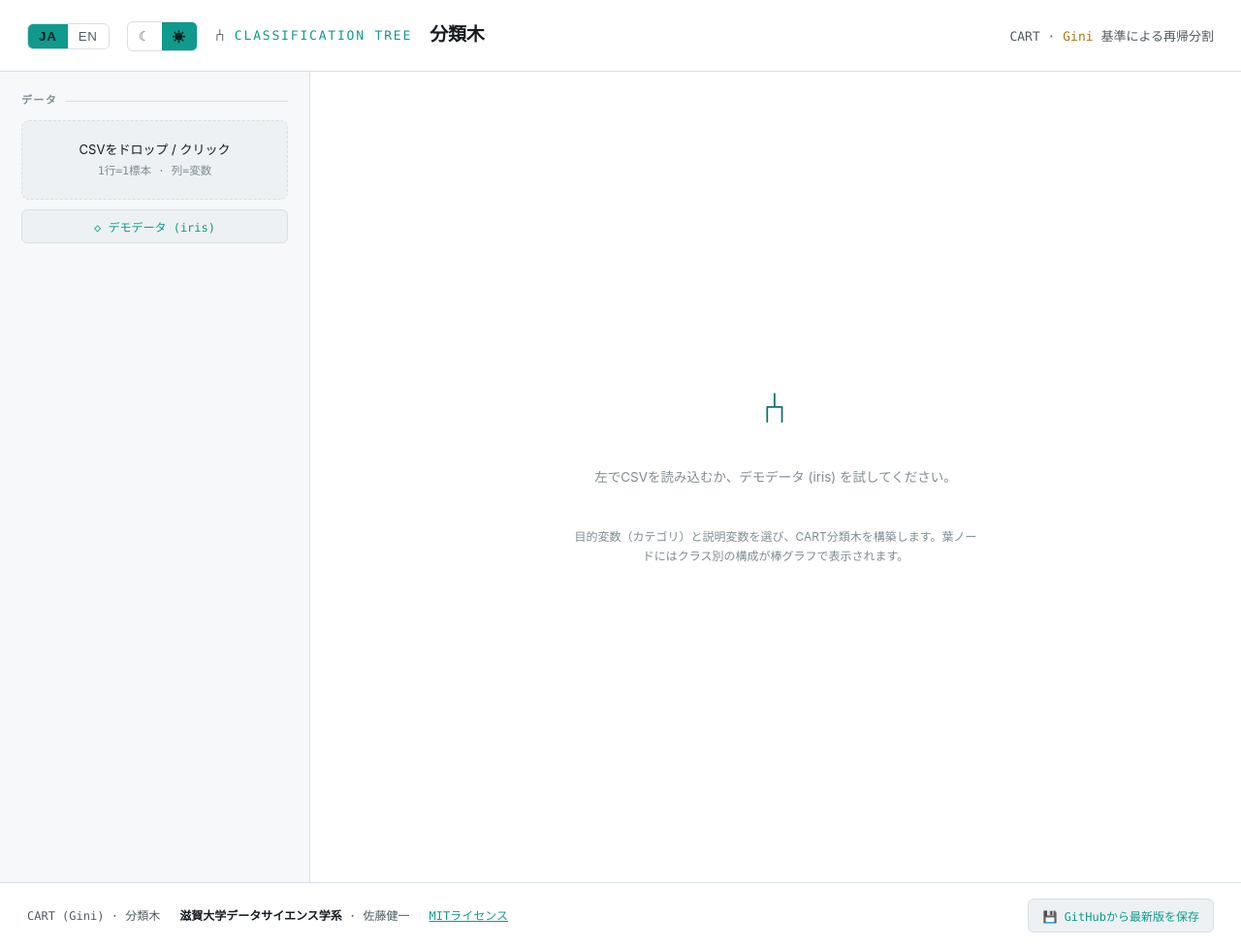
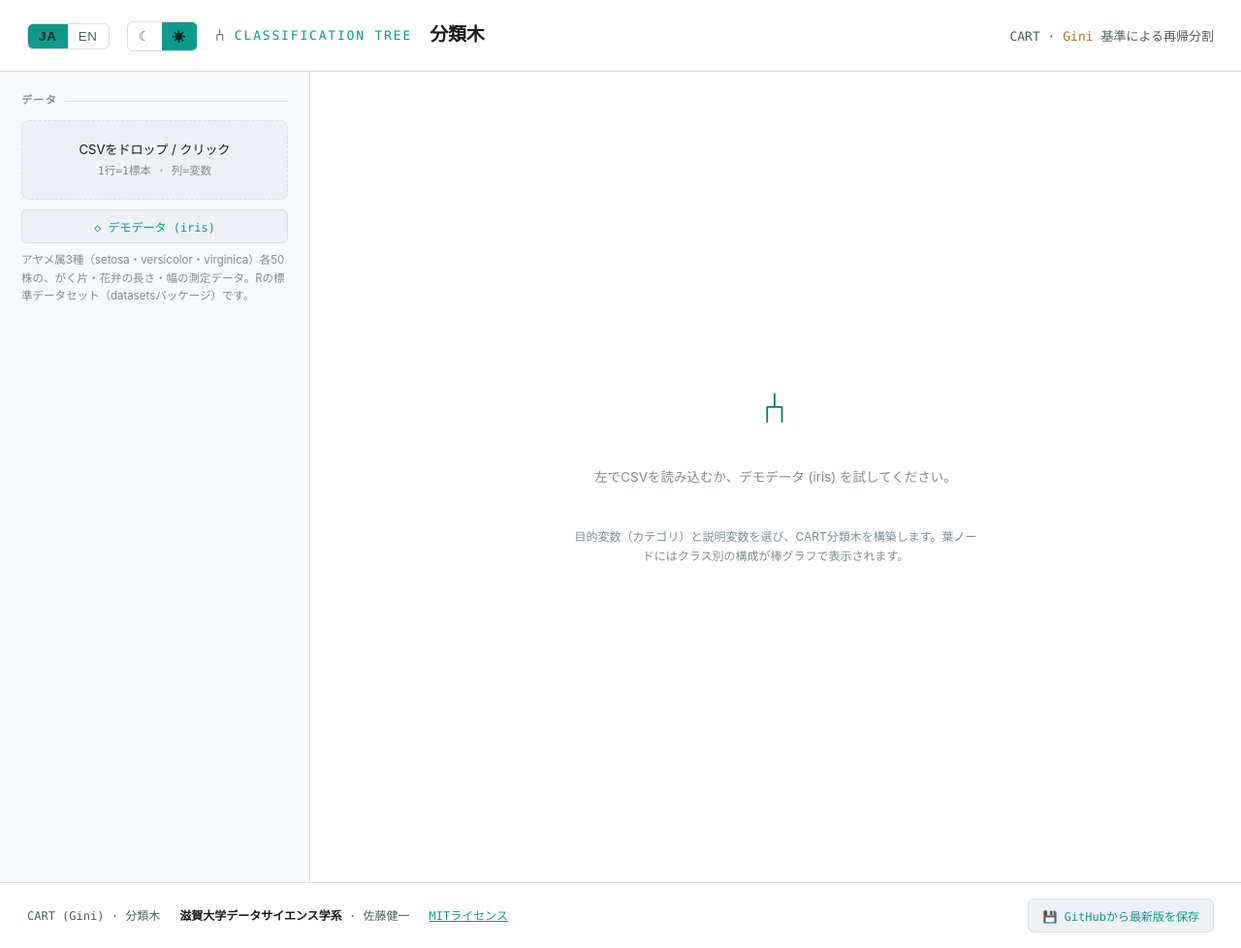
Before and after one commit to ksatohds/ksatohds.github.io, a Jekyll site: the page html_app/class_tree.html, which Jekyll copies as it is, in a window 1280 px wide. Shown: the whole page at 97% size. Built offline with Jekyll 4.4.1, drawn with Linux system fonts in a browser that asks for light colours.

Commit message:
20260817 class_tree: iris データの説明を起動画面（サイドバー）に表示
サイト内の他アプリ（dfm_ca, linear_model等）と同じ demo_credit パターンで統一。
CSV読込前から見える形でデモボタン下にヒント表示。

Co-Authored-By: Claude Opus 4.8 <noreply@anthropic.com>

```diff
--- a/html_app/class_tree.html
+++ b/html_app/class_tree.html
@@ -155,6 +155,7 @@
       <input type="file" id="file" accept=".csv,.tsv,.txt">
       <div class="filemeta" id="meta"></div>
       <button class="dl" id="demo" style="width:100%;margin-top:10px" data-i18n="demo_btn">◇ デモデータ (iris)</button>
+      <div class="hint" data-i18n="demo_credit" style="margin-top:8px;line-height:1.6">アヤメ属3種（setosa・versicolor・virginica）各50株の、がく片・花弁の長さ・幅の測定データ。Rの標準データセット（datasetsパッケージ）です。</div>
     </div>
 
     <div class="group" id="varGroup" style="display:none">
@@ -228,6 +229,7 @@ const I18N={
     g_data:'データ', g_vars:'変数選択', g_param:'パラメータ',
     drop_big:'CSVをドロップ / クリック', drop_small:'1行=1標本 · 列=変数',
     demo_btn:'◇ デモデータ (iris)',
+    demo_credit:'アヤメ属3種（setosa・versicolor・virginica）各50株の、がく片・花弁の長さ・幅の測定データ。Rの標準データセット（datasetsパッケージ）です。',
     v_target:'目的変数 (カテゴリ)', v_features:'説明変数 (複数選択可)',
     v_hint:'チェックした変数を説明変数に使います。連続・カテゴリの両方を扱えます。カテゴリは頻度上位5水準＋その他(misc.)として扱います。',
     cb_numcat:'少数水準の数値をカテゴリとして扱う', cb_numcat_sub:'OFFで順序数値（しきい値分岐）として扱う',
@@ -265,6 +267,7 @@ const I18N={
     g_data:'Data', g_vars:'Variables', g_param:'Parameters',
     drop_big:'Drop or click a CSV', drop_small:'1 row = 1 sample · columns = variables',
     demo_btn:'◇ Demo data (iris)',
+    demo_credit:'Sepal/petal length and width of 50 flowers each from 3 iris species (setosa, versicolor, virginica). A standard R dataset (the "datasets" package).',
     v_target:'Target (categorical)', v_features:'Features (multi-select)',
     v_hint:'Checked variables are used as features. Both continuous and categorical are supported. Categoricals use the top-5 levels + others (misc.).',
     cb_numcat:'Treat low-level numerics as categorical', cb_numcat_sub:'OFF = ordered numeric (threshold splits)',
```
